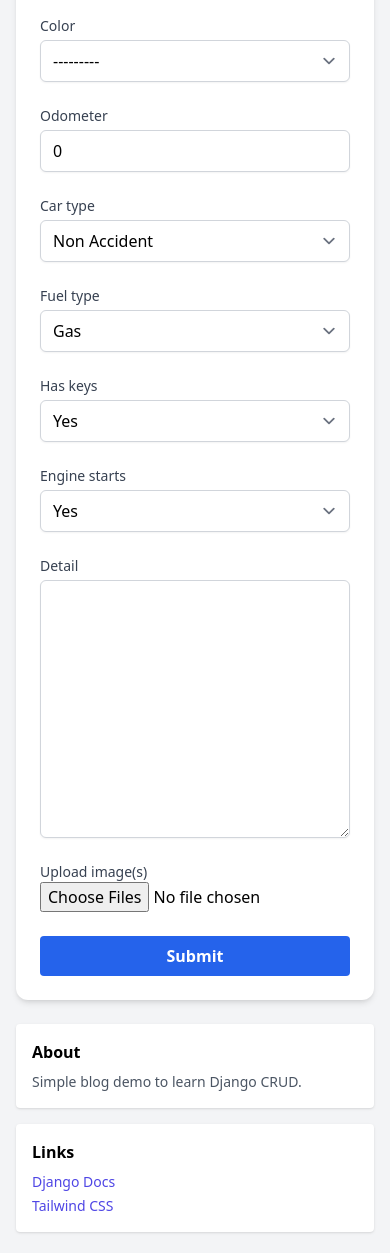
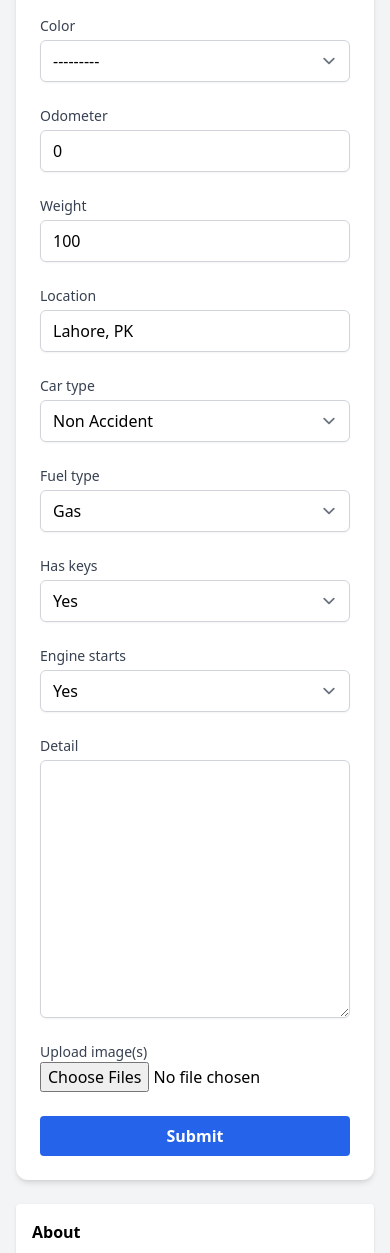
Before and after one commit to kashiftufail/django-car-bidding, a Django app: page /cars/new/ in a window 390 px wide. Shown: the part 685-1938 px from the top of the page. Run offline with Django 5.2, Linux system fonts and the light colour scheme; the visitor is signed in with stand-in values (Sample User, id 1); data that the repository does not hold is empty; some libraries are stand-ins or nearby versions.

Commit message:
add location and weight

```diff
--- a/cars/forms.py
+++ b/cars/forms.py
@@ -36,7 +36,7 @@ class CarForm(forms.ModelForm):
     class Meta:
         model = Car
         fields = ["make", "variant", "title", "detail", "uploaded_images","manufacture_year", "odometer",
-                  "car_type", "fuel_type", "has_keys", "engine_starts", "color"]
+                  "car_type", "fuel_type", "has_keys", "engine_starts", "color", "weight", "location"]
 
     def __init__(self, *args, user=None, **kwargs):
         self.user = user
--- a/cars/models.py
+++ b/cars/models.py
@@ -51,6 +51,8 @@ class Car(models.Model):
 
     manufacture_year = models.PositiveIntegerField(default=1970, help_text="Enter the year of manufacture")
     odometer = models.PositiveIntegerField(help_text="Enter mileage in kilometers or miles", default=0)
+    weight = models.PositiveIntegerField(help_text="Enter weight in kg", default=100)
+    location = models.CharField(help_text="Enter location", max_length=100, default="Lahore, PK")
     car_type = models.CharField(max_length=20, choices=CAR_TYPE_CHOICES, default='non_accident')
     fuel_type = models.CharField(max_length=10, choices=FUEL_TYPE_CHOICES, default='gas')
     has_keys = models.BooleanField(choices=YES_NO_CHOICES, default=True)
--- a/cars/templates/cars/car_form.html
+++ b/cars/templates/cars/car_form.html
@@ -63,6 +63,28 @@
       {{ form.odometer|add_class:"mt-1 block w-full rounded-md border-gray-300 shadow-sm" }}
       {% if form.odometer.errors %}
         <p class="text-sm text-red-600">{{ form.odometer.errors.0 }}</p>
+      {% endif %}
+    </div>
+
+    <!-- Weight -->
+    <div>
+      <label for="{{ form.weight.id_for_label }}" class="block text-sm font-medium text-gray-700">
+        {{ form.weight.label }}
+      </label>
+      {{ form.weight|add_class:"mt-1 block w-full rounded-md border-gray-300 shadow-sm" }}
+      {% if form.weight.errors %}
+        <p class="text-sm text-red-600">{{ form.weight.errors.0 }}</p>
+      {% endif %}
+    </div>
+
+        <!-- location -->
+    <div>
+      <label for="{{ form.location.id_for_label }}" class="block text-sm font-medium text-gray-700">
+        {{ form.location.label }}
+      </label>
+      {{ form.location|add_class:"mt-1 block w-full rounded-md border-gray-300 shadow-sm" }}
+      {% if form.location.errors %}
+        <p class="text-sm text-red-600">{{ form.location.errors.0 }}</p>
       {% endif %}
     </div>
 
```
Also changed, not shown: cars/templates/cars/car_detail.html (+49 -18 lines), cars/migrations/0005_car_location_car_weight.py (added).
